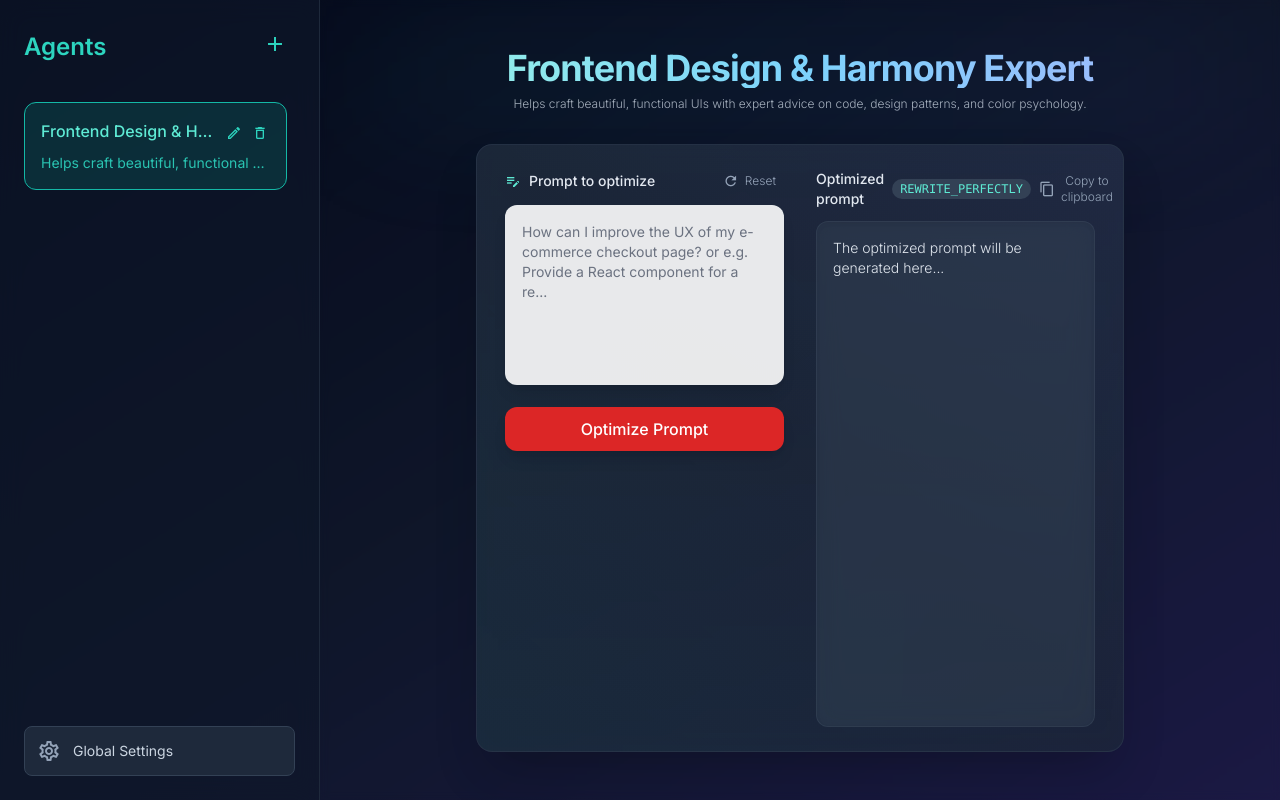
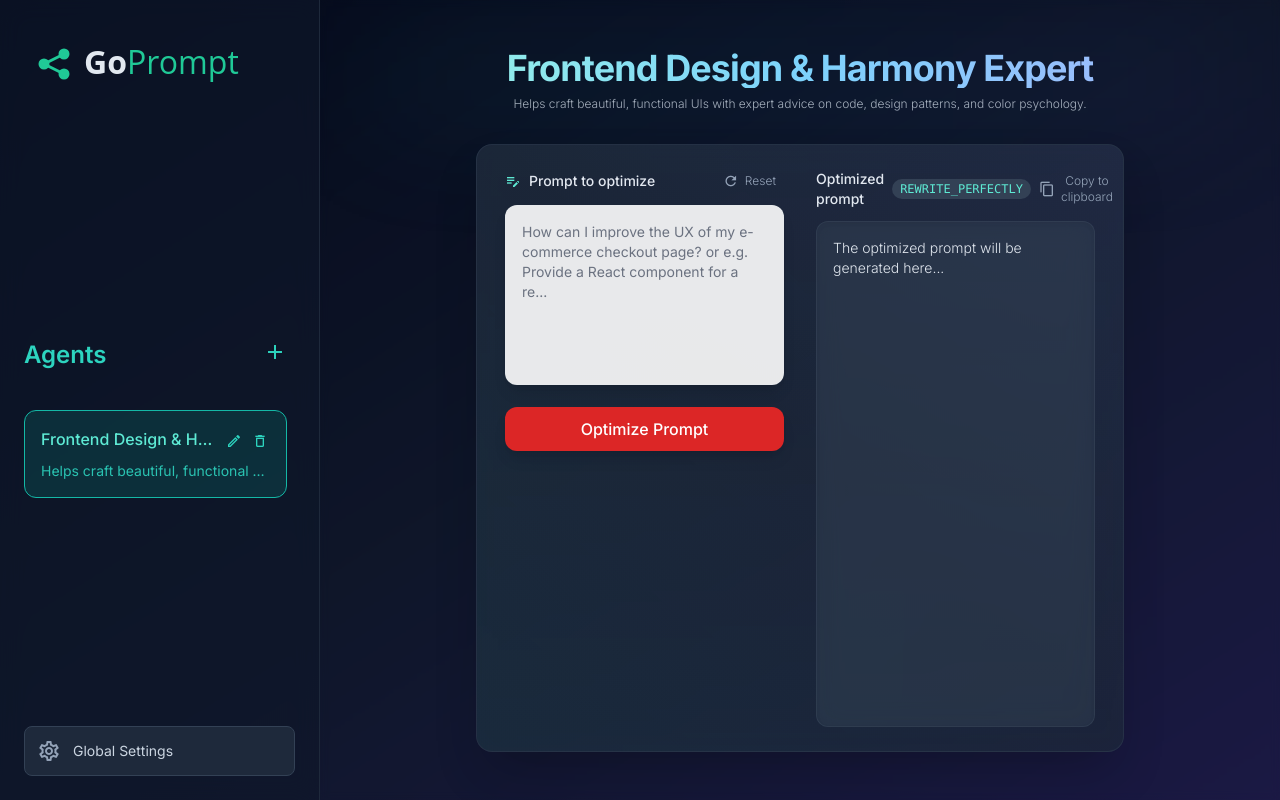
Before and after one commit to mahmoudfarahat2647/AI-AGENT, a React (Vite) app: page / in a window 1280 px wide. Built offline with nearby package versions, Linux system fonts and the light colour scheme.

Commit message:
feat: Add GoPrompt logo to agent sidebar
- I created a new Logo.tsx component with the provided SVG.
- I imported and displayed the Logo component at the top of the AgentSidebar.
- I adjusted the "Go" text color in the SVG to #E2E8F0 for better contrast against the dark sidebar background.

```diff
--- a/components/AgentSidebar.tsx
+++ b/components/AgentSidebar.tsx
@@ -1,5 +1,6 @@
 import React from 'react';
 import { Agent } from '../types';
+import Logo from './Logo';
 
 interface AgentSidebarProps {
   agents: Agent[];
@@ -20,6 +21,9 @@ export const AgentSidebar: React.FC<AgentSidebarProps> = ({
 }) => {
   return (
     <aside className="w-80 bg-slate-900/70 backdrop-blur-md p-6 flex flex-col justify-between border-r border-slate-800 h-screen">
+      <div className="mb-8">
+        <Logo />
+      </div>
       <div>
         <div className="flex justify-between items-center mb-8">
           <h2 className="text-2xl font-semibold text-teal-400">Agents</h2>
--- /dev/null
+++ b/components/Logo.tsx
@@ -0,0 +1,20 @@
+import React from 'react';
+
+const Logo: React.FC = () => {
+  return (
+    <svg width="250" height="80" viewBox="0 0 250 80" xmlns="http://www.w3.org/2000/svg">
+      <g transform="translate(20, 30)" stroke="#20c997" stroke-width="3" fill="#20c997">
+        <circle cx="0" cy="10" r="4"/>
+        <circle cx="20" cy="0" r="4"/>
+        <circle cx="20" cy="20" r="4"/>
+        <line x1="0" y1="10" x2="20" y2="0"/>
+        <line x1="0" y1="10" x2="20" y2="20"/>
+      </g>
+      <text x="60" y="50" fontFamily="Open Sans, Segoe UI, sans-serif" fontSize="32" fontWeight="bold" fill="#E2E8F0">
+        Go<tspan fill="#20c997" fontWeight="normal">Prompt</tspan>
+      </text>
+    </svg>
+  );
+};
+
+export default Logo;
```
